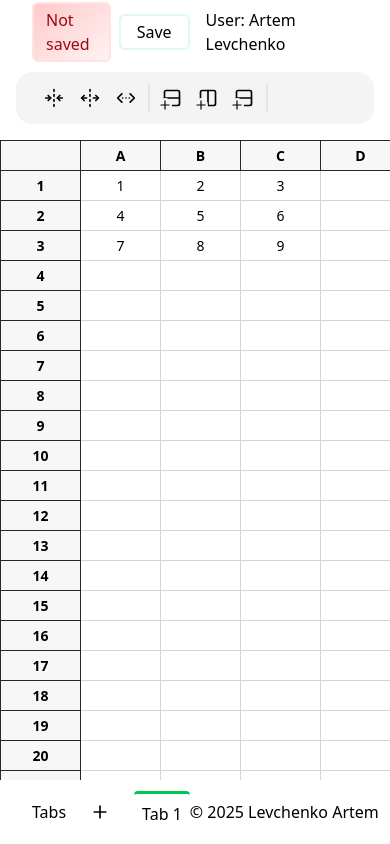
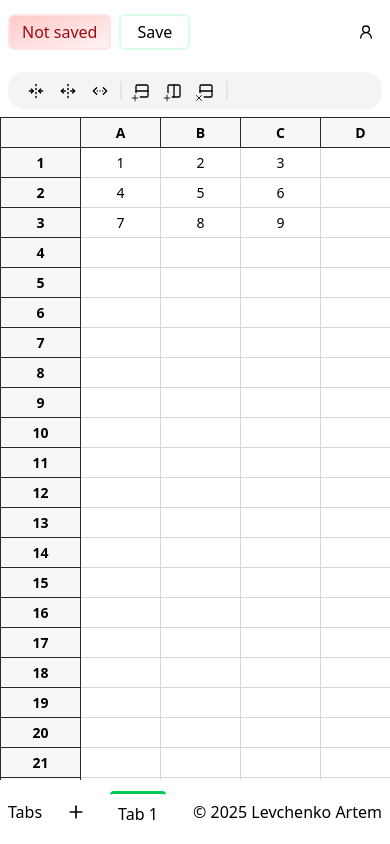
Before and after one commit to shevgn/spreadsheet, a SvelteKit app: page / in a window 390 px wide. Built offline with nearby package versions, Linux system fonts and the light colour scheme.

Commit message:
better responsiveness

```diff
--- a/src/lib/components/footer/Footer.svelte
+++ b/src/lib/components/footer/Footer.svelte
@@ -14,7 +14,7 @@
 </script>
 
 <footer
-    class="flex min-h-16 flex-1 items-center justify-between bg-white px-8 py-2"
+    class="flex min-h-16 flex-1 items-center justify-between space-x-4 bg-white px-2 py-2 md:px-8"
     bind:clientHeight={elHeight}
 >
     <section class="flex w-full items-center space-x-4">
@@ -28,7 +28,7 @@
             <span class="sr-only">Add Tab</span>
             <Plus size="20" />
         </button>
-        <ol class="scrollbar flex w-1/2 items-center space-x-4 overflow-x-auto">
+        <ol class="scrollbar flex w-2/3 items-center space-x-4 overflow-x-auto">
             {#each tabsContext.getTabs() as tab (tab.id)}
                 <li
                     transition:fade={{ duration: 300 }}
--- a/src/lib/components/header/Header.svelte
+++ b/src/lib/components/header/Header.svelte
@@ -2,6 +2,7 @@
     import { onDestroy, onMount } from 'svelte';
     import NotSavedIndicator from '$lib/components/header/NotSavedIndicator.svelte';
     import SaveChanges from '$lib/components/header/SaveChanges.svelte';
+    import { UserRound } from '@lucide/svelte';
 
     type Props = {
         elHeight: number;
@@ -65,7 +66,7 @@
 </script>
 
 <header
-    class="flex min-h-16 flex-1 items-center justify-between bg-white px-8 py-2"
+    class="flex min-h-16 flex-1 items-center justify-between bg-white px-2 py-2 md:px-8"
     bind:clientHeight={elHeight}
 >
     <h1 class="sr-only text-xl font-bold">Spreadsheet</h1>
@@ -93,8 +94,11 @@
         </div>
     </section>
 
-    <div>
-        <span>User: </span>
-        <span>Artem Levchenko</span>
-    </div>
+    <button
+        type="button"
+        class="flex cursor-pointer items-center gap-2 rounded-md px-2 py-2 not-disabled:hover:bg-zinc-100 md:py-1 [&_svg]:pointer-events-none"
+    >
+        <UserRound class="size-4 md:size-5" />
+        <span class="sr-only md:not-sr-only">levchenko</span>
+    </button>
 </header>
--- a/src/routes/+page.svelte
+++ b/src/routes/+page.svelte
@@ -9,7 +9,8 @@
         FoldHorizontal,
         Plus,
         Rows2,
-        UnfoldHorizontal
+        UnfoldHorizontal,
+        X
     } from '@lucide/svelte';
 
     let sheetContext = getSheetContext();
@@ -23,55 +24,64 @@
     />
 </svelte:head>
 
-<div class="flex h-20 w-full items-center bg-white px-4 pt-2 pb-4">
+<div
+    class="flex h-14 w-full items-center bg-white px-2 pt-2 pb-2 md:h-16 md:px-4"
+>
     <div
-        class="flex h-full flex-1 items-center rounded-2xl bg-zinc-100 px-4 py-1"
+        class="flex h-full flex-1 items-center rounded-2xl bg-zinc-100 px-2 py-1 md:px-4"
     >
-        <div class="flex items-center space-x-2 p-2">
+        <div class="flex items-center space-x-2 px-2">
             <Button onClick={() => sheetContext.minimizeColumnsWidths()}>
                 <span class="sr-only">Minimize columns widths</span>
-                <FoldHorizontal size="20" />
+                <FoldHorizontal class="size-4 md:size-5" />
             </Button>
             <Button onClick={() => sheetContext.maximizeColumnsWidths()}>
                 <span class="sr-only">Maximize columns widths</span>
-                <UnfoldHorizontal size="20" />
+                <UnfoldHorizontal class="size-4 md:size-5" />
             </Button>
             <Button onClick={() => sheetContext.resetColumnsWidths()}>
                 <span class="sr-only">Reset columns widths</span>
-                <ChevronsLeftRightEllipsis size="20" />
+                <ChevronsLeftRightEllipsis class="size-4 md:size-5" />
             </Button>
         </div>
         <Delimiter />
 
-        <div class="flex items-center space-x-2 p-2">
+        <div class="flex items-center space-x-2 px-2">
             <Button onClick={() => sheetContext.addRow()}>
                 <span class="sr-only">Add row</span>
 
-                <div class="relative">
-                    <Rows2 size="20" />
+                <div class="relative flex-1">
+                    <Rows2 class="size-4 md:size-5" />
                     <Plus
                         size="14"
-                        class="absolute -bottom-1 -left-1 rounded-full bg-zinc-100"
+                        class="absolute -bottom-1 -left-1 size-2.5 rounded-full bg-zinc-100 group-hover:bg-white md:size-3.5"
                     />
                 </div>
             </Button>
             <Button onClick={() => sheetContext.addColumn()}>
                 <span class="sr-only">Add column</span>
                 <div class="relative">
-                    <Columns2 size="20" />
+                    <Columns2 class="size-4 md:size-5" />
                     <Plus
-                        size="14"
-                        class="absolute -bottom-1 -left-1 rounded-full bg-zinc-100"
+                        class="absolute -bottom-1 -left-1 size-2.5 rounded-full bg-zinc-100 group-hover:bg-white md:size-3.5"
                     />
                 </div>
             </Button>
-            <Button onClick={() => sheetContext.deleteColumn(1)}>
+            <Button
+                onClick={() => {
+                    const { col } = sheetContext.getSelectedCell() ?? {
+                        col: null
+                    };
+                    if (!col) return;
+
+                    sheetContext.deleteColumn(col);
+                }}
+            >
                 <span class="sr-only">Delete column</span>
                 <div class="relative">
-                    <Rows2 size="20" />
-                    <Plus
-                        size="14"
-                        class="absolute -bottom-1 -left-1 rounded-full bg-zinc-100"
+                    <Rows2 class="size-4 md:size-5" />
+                    <X
+                        class="absolute -bottom-1 -left-1 size-2.5 rounded-full bg-zinc-100 group-hover:bg-white md:size-3.5"
                     />
                 </div>
             </Button>
```
